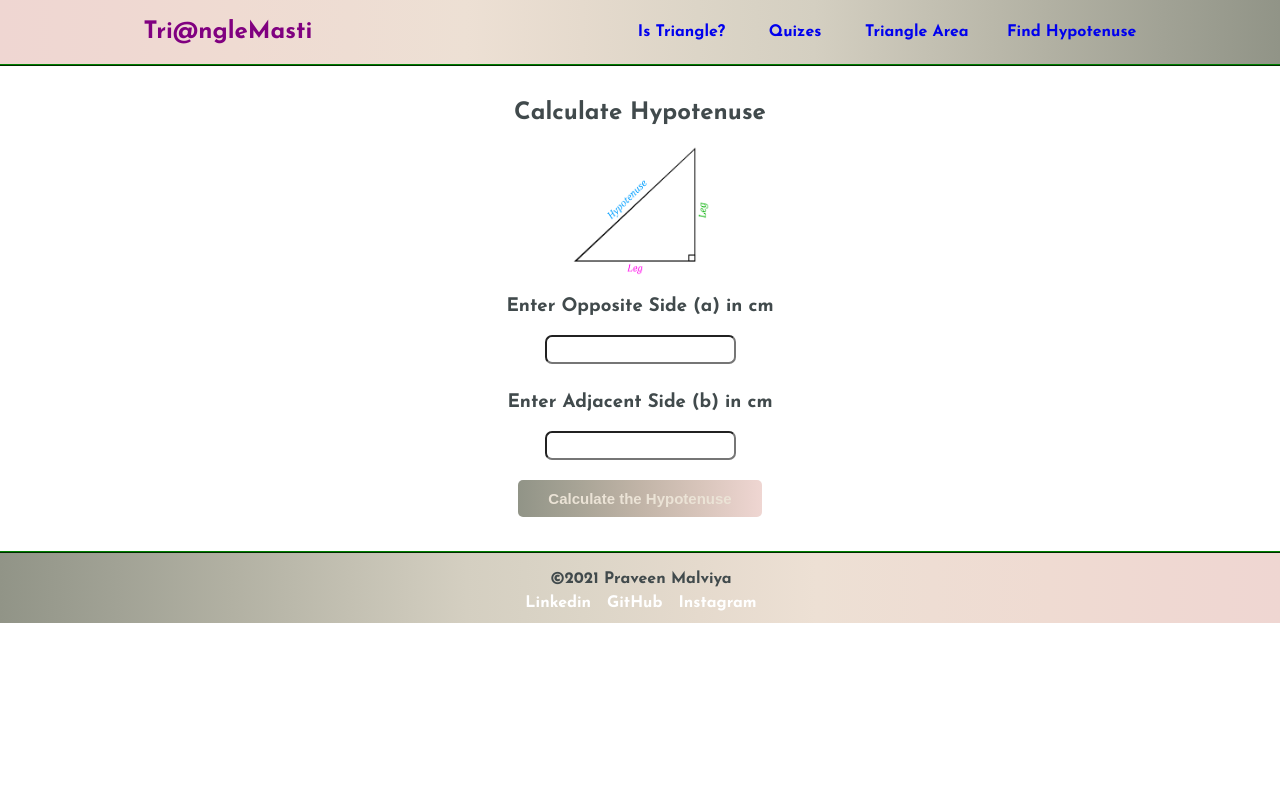
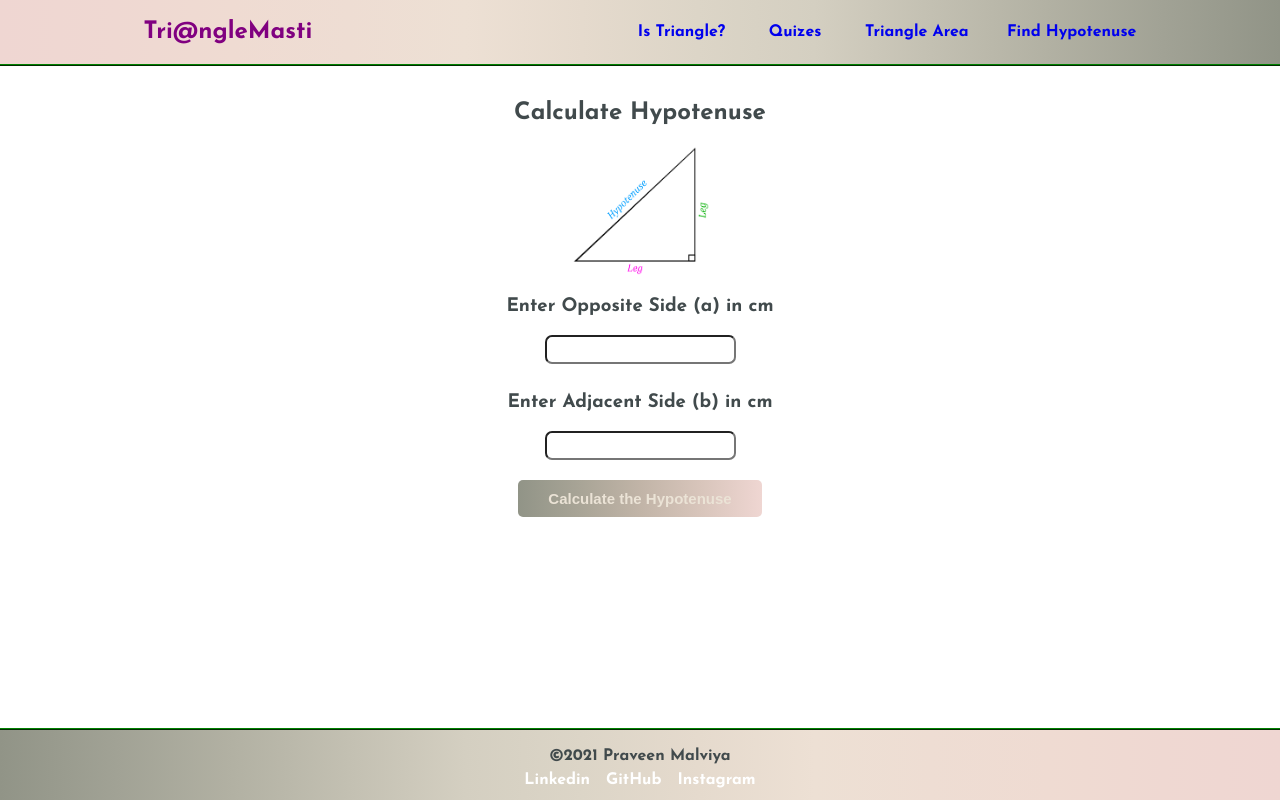
Before and after one commit to praveen-malviya/triangle-masti, a React (Create React App) app: page /hypotensue in a window 1280 px wide. Built offline with nearby package versions, Linux system fonts and the light colour scheme.

Commit message:
Footer UI

```diff
--- a/src/index.css
+++ b/src/index.css
@@ -145,11 +145,11 @@ h4 {
 }
 .footer {
   border-top: 2px ridge green;
-  /* position: fixed;  */
+  position: absolute;
   bottom: 0px;
   width: 100%;
   height: 50px;
-  padding: 10px 1px;
+  padding: 10px 0px;
   background-image: linear-gradient(to right, #919487, #a1a295, #b2b1a3, #c3c0b2, #d4cfc1, #dcd5c7, #e5dacd, #ede0d4, #eeddd3, #efdbd2, #efd8d2, #efd6d2);
 }
 
```
